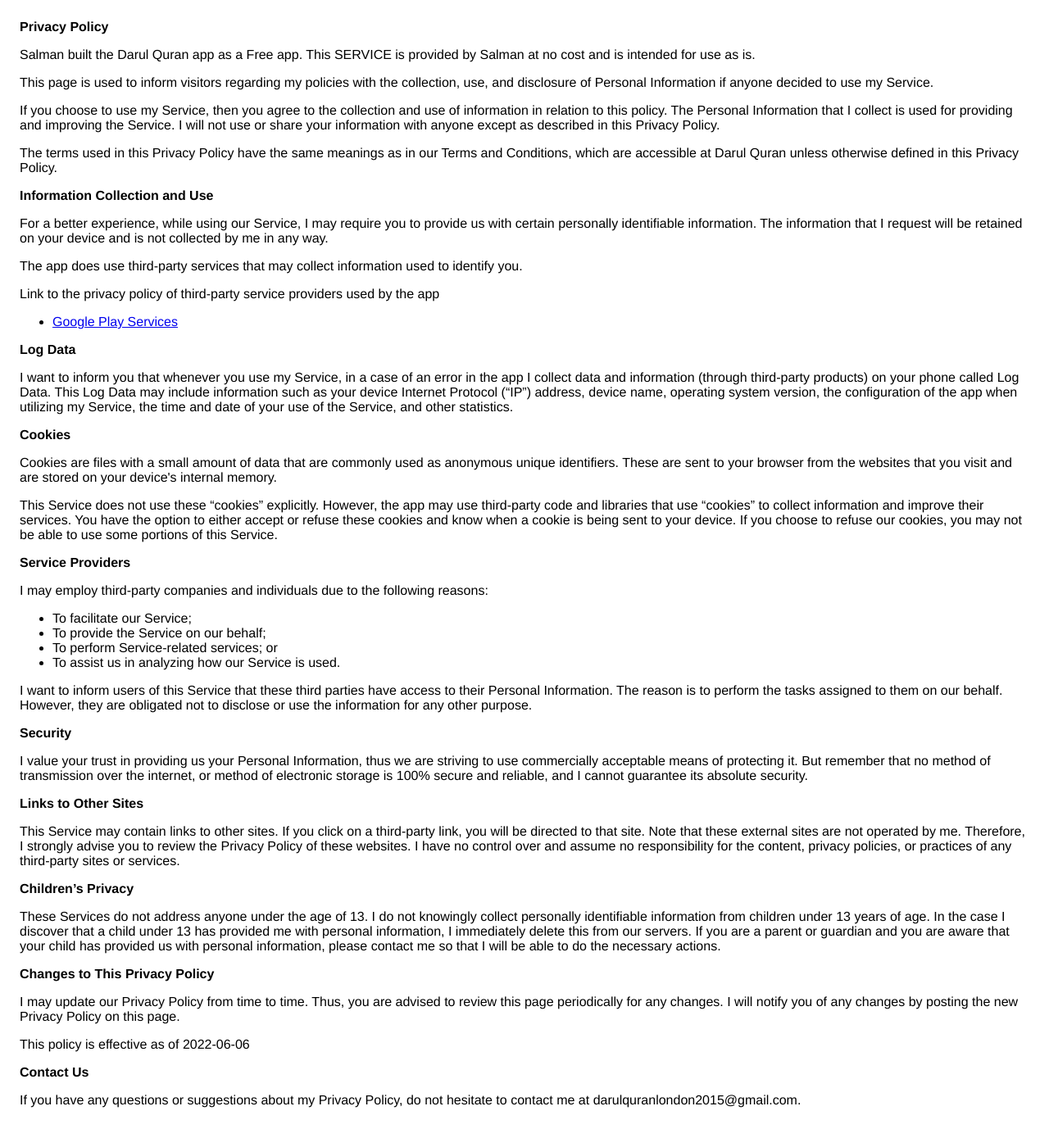
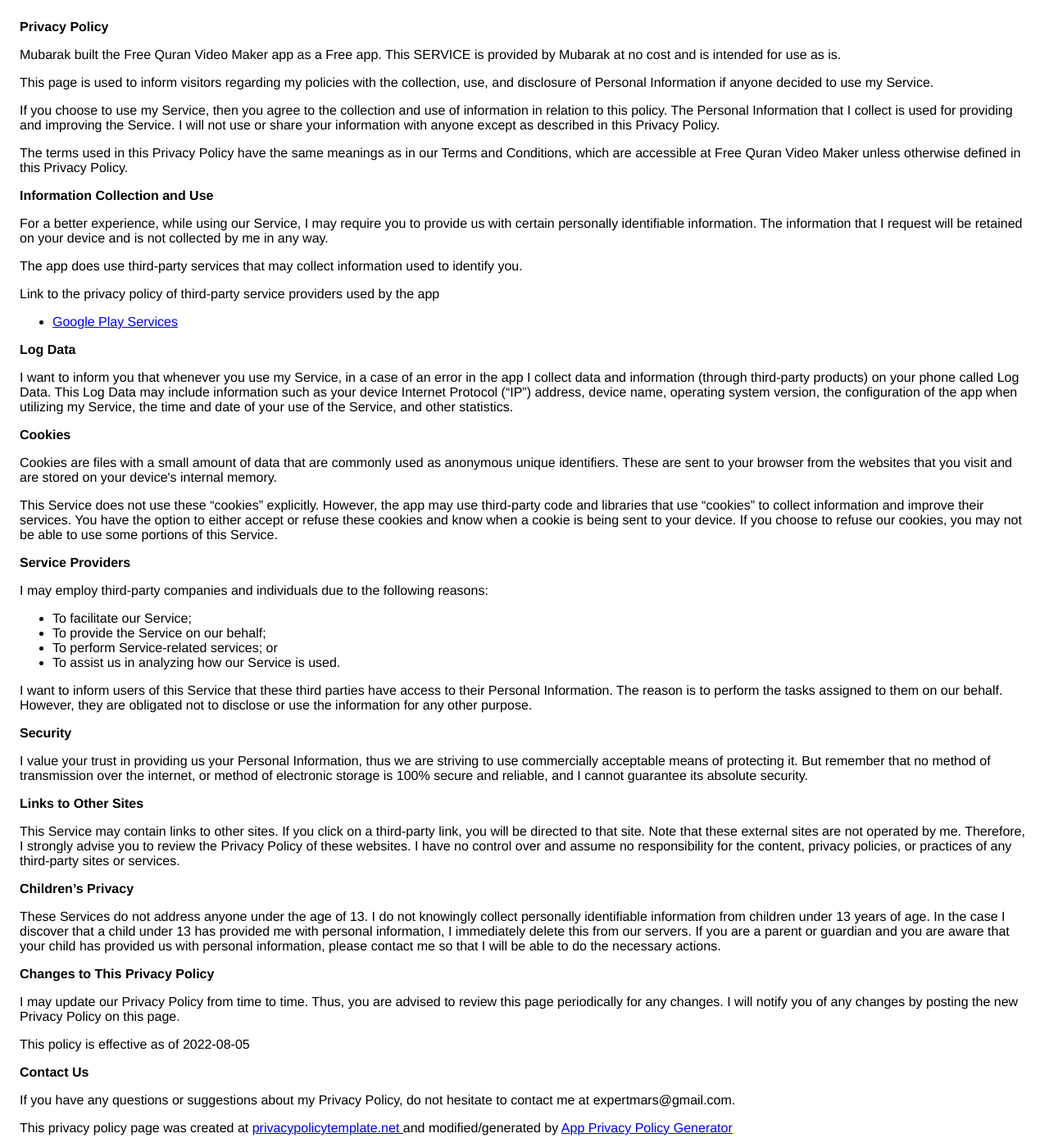
Before and after one commit to expertmars/darulquran-privacy, a plain HTML site: page index.html in a window 1280 px wide. Shown: the whole page at 82% size. Drawn offline with Linux system fonts and the light colour scheme.

Commit message:
Update index.html

```diff
--- a/index.html
+++ b/index.html
@@ -8,9 +8,9 @@
     </head>
     <body>
     <strong>Privacy Policy</strong> <p>
-                  Salman built the Darul Quran app as
+                  Mubarak built the Free Quran Video Maker app as
                   a Free app. This SERVICE is provided by
-                  Salman at no cost and is intended for use as
+                  Mubarak at no cost and is intended for use as
                   is.
                 </p> <p>
                   This page is used to inform visitors regarding my
@@ -25,7 +25,7 @@
                 </p> <p>
                   The terms used in this Privacy Policy have the same meanings
                   as in our Terms and Conditions, which are accessible at
-                  Darul Quran unless otherwise defined in this Privacy Policy.
+                  Free Quran Video Maker unless otherwise defined in this Privacy Policy.
                 </p> <p><strong>Information Collection and Use</strong></p> <p>
                   For a better experience, while using our Service, I
                   may require you to provide us with certain personally
@@ -101,9 +101,9 @@
                   periodically for any changes. I will
                   notify you of any changes by posting the new Privacy Policy on
                   this page.
-                </p> <p>This policy is effective as of 2022-06-06</p> <p><strong>Contact Us</strong></p> <p>
+                </p> <p>This policy is effective as of 2022-08-05</p> <p><strong>Contact Us</strong></p> <p>
                   If you have any questions or suggestions about my
-                  Privacy Policy, do not hesitate to contact me at darulquranlondon2015@gmail.com.
-                </p>
+                  Privacy Policy, do not hesitate to contact me at expertmars@gmail.com.
+                </p> <p>This privacy policy page was created at <a href="https://privacypolicytemplate.net" target="_blank" rel="noopener noreferrer">privacypolicytemplate.net </a>and modified/generated by <a href="https://app-privacy-policy-generator.nisrulz.com/" target="_blank" rel="noopener noreferrer">App Privacy Policy Generator</a></p>
     </body>
     </html>
```
